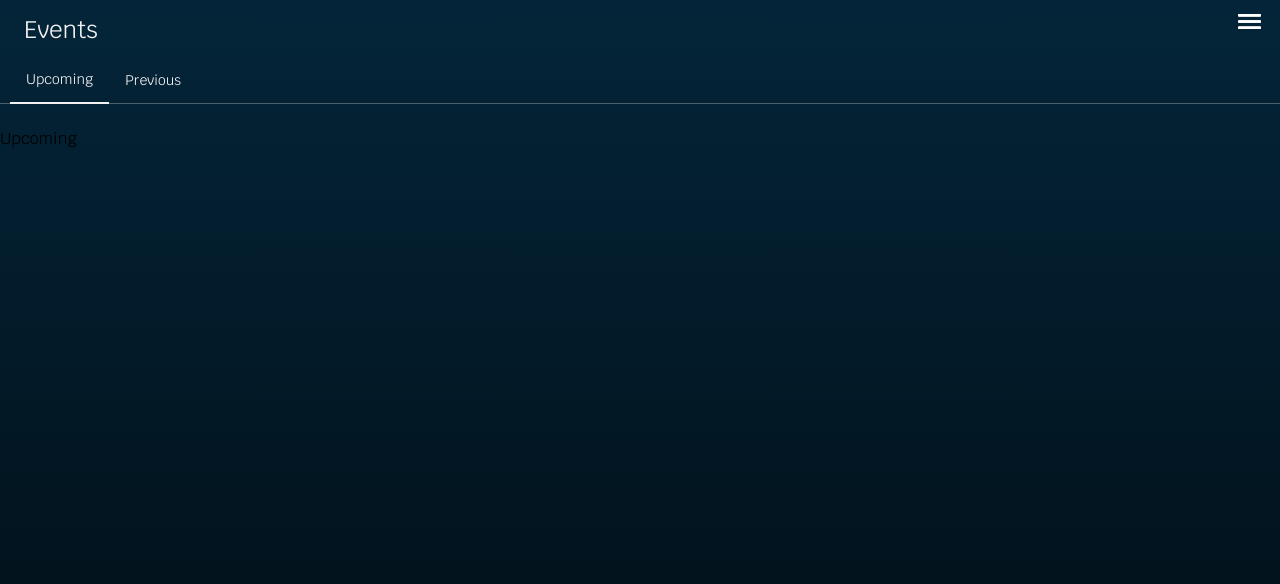
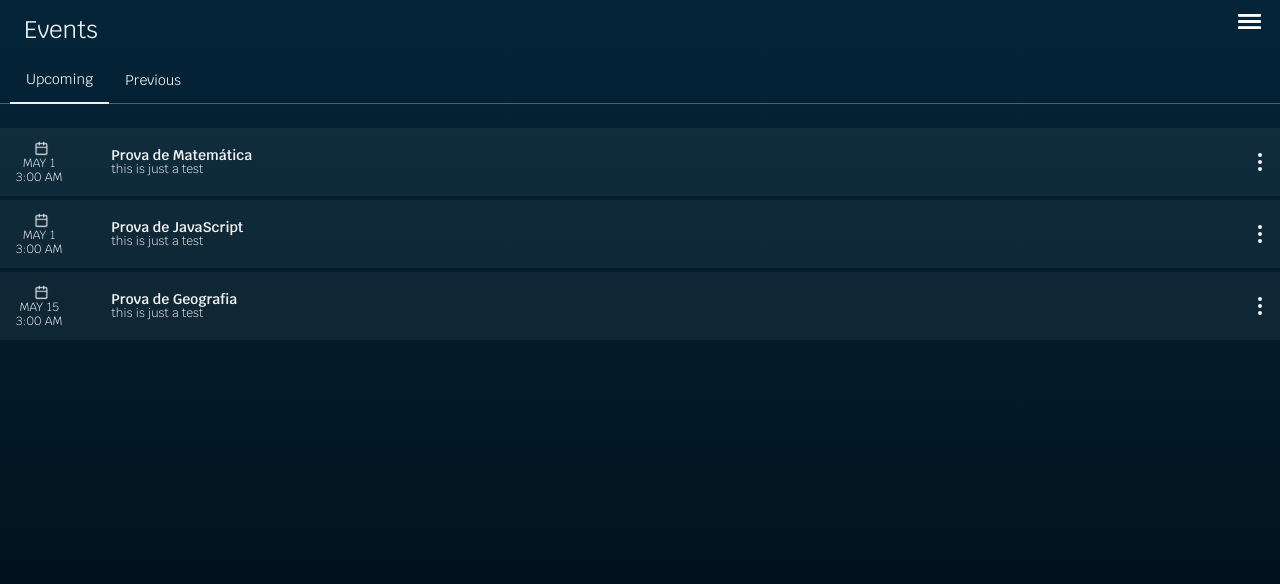
Before and after one commit to f-mantovani/project-3-client, a React (Create React App) app: page /events in a window 1280 px wide. Shown: the top 584 px of the page. Built offline with nearby package versions, Linux system fonts and the light colour scheme.

Commit message:
event cards added to the event page

```diff
--- a/src/components/Dashboard/DashboardEvents.js
+++ b/src/components/Dashboard/DashboardEvents.js
@@ -8,6 +8,8 @@ import EventCard from '../Events/EventCard'
 const DashboardEvents = ({ events }) => {
 
   const upcomingEvents = getUpcomingEvents(events)
+
+  console.log(upcomingEvents)
   return (
     <>
         <div>
--- a/src/components/Events/EventCardDate.js
+++ b/src/components/Events/EventCardDate.js
@@ -6,18 +6,20 @@ import RowContainer from '../../design.system/RowContainer'
 
 const EventCardDate = ({date}) => {
 
+    const formatedDate = new Date(date)
+
     const month = ['JAN', 'FEB', 'MAR', 'APR', 'MAY', 'JUN', 'JUL', 'AUG', 'SEP', 'OCT', 'NOV', 'DEC']
   return (
     <ColumnContainer eventImg>
         <img src={calendarIcon} alt="Calendar Icon"/>
         <RowContainer event>
-            <Body>{month[date.getMonth()]}</Body>
-            <Body>{date.getDate()}</Body>
+            <Body>{month[formatedDate.getMonth()]}</Body>
+            <Body>{formatedDate.getDate()}</Body>
         </RowContainer>
 
         <RowContainer event>
-            <Body>{date.toLocaleTimeString().substr(0, 4)} </Body>
-            <Body>{date.toLocaleTimeString().substr(8, 12)}</Body>
+            <Body>{formatedDate.toLocaleTimeString().substr(0, 4)} </Body>
+            <Body>{formatedDate.toLocaleTimeString().substr(8, 12)}</Body>
         </RowContainer>
 
     </ColumnContainer>
--- a/src/pages/Events/Events.js
+++ b/src/pages/Events/Events.js
@@ -1,9 +1,11 @@
 import { useState } from 'react'
+import EventCard from '../../components/Events/EventCard'
 import Navbar from '../../components/Navbar'
 import LineBreak from '../../design.system/LineBreakePlato'
 import PageHeaderPlato from '../../design.system/PageHeaderPlato'
 import TabHeaderPlato from '../../design.system/TabHeaderPlato'
 import TabPlato from '../../design.system/TabPlato'
+import { Body } from '../../design.system/text.styling/styles'
 import events from '../../events.json'
 import getPastAndUpcomingEvents from '../../utils/controllers/getPastEvents'
 
@@ -16,6 +18,9 @@ const Events = () => {
   const sortedEvents = getPastAndUpcomingEvents(events)
 
   const { pastEvents, upcomingEvents } = sortedEvents
+
+  console.log(pastEvents, upcomingEvents)
+
 
 
   return (
@@ -45,11 +50,13 @@ const Events = () => {
 
         {active === types[0] &&
 
-        <p>Upcoming</p>}
+          upcomingEvents.map(event => <EventCard key={event.id} event={event}/>)
+
+        }
 
         {active === types[1] &&
-
-        <p>Previous</p>}
+          pastEvents.map(event => <EventCard key={event.id} event={event}/>)
+}
     </div>
   )
 }
--- a/src/utils/controllers/getMostRecentBooks.js
+++ b/src/utils/controllers/getMostRecentBooks.js
@@ -1,8 +1,6 @@
 const getMostRecentBooks = (books) => {
 
-
     return books.slice(-5, books.length).reverse()
-
 }
 
 export default getMostRecentBooks
```
